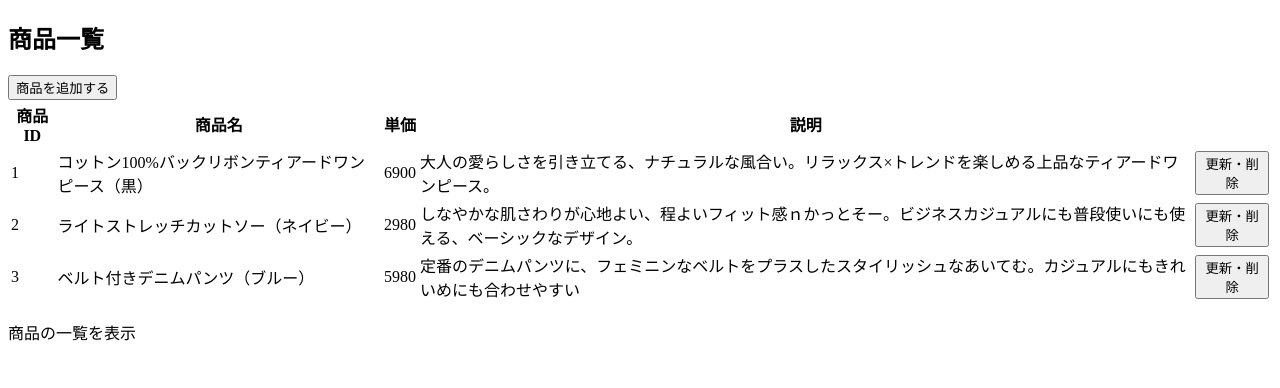
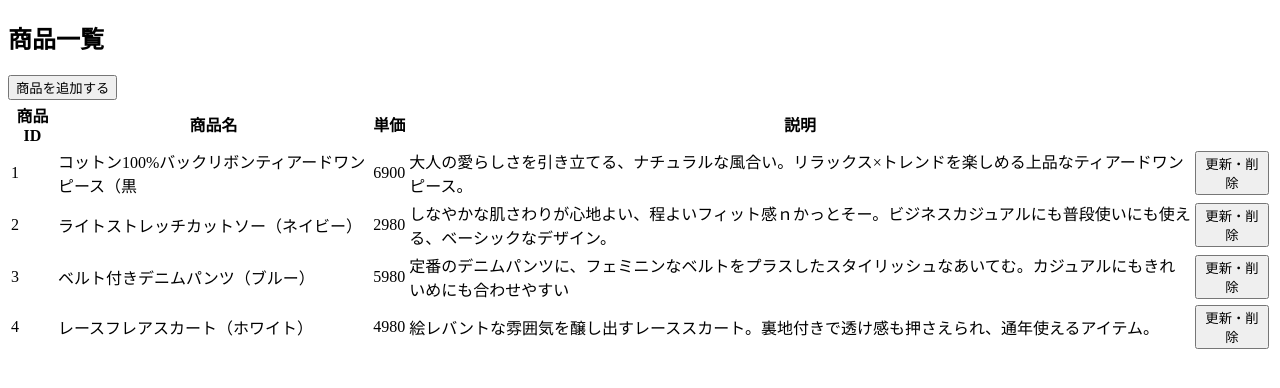
Before and after one commit to re2osushi8888/study-fullstack-web-dev, a Next.js app in the folder frontend/: page /inventory/products in a window 1280 px wide. Shown: the top 388 px of the page. Built offline with nearby package versions, Linux system fonts and the light colour scheme.

Commit message:
chapter 5-3-2

```diff
--- a/frontend/app/inventory/products/page.tsx
+++ b/frontend/app/inventory/products/page.tsx
@@ -1,4 +1,22 @@
+'use client'
+
+import { useEffect, useState } from 'react';
+import productsData from "./sample/dummy_products.json";
+
+type ProductData = {
+  id: number;
+  name: string;
+  price: number;
+  description: string;
+};
+
 export default function Page() {
+  const [data, setData] = useState<Array<ProductData>>([])
+
+  useEffect(() => {
+    setData(productsData)
+  }, [])
+
   return (
     <div>
       <h2>商品一覧</h2>
@@ -14,30 +32,17 @@ export default function Page() {
           </tr>
         </thead>
         <tbody>
-          <tr>
-            <td>1</td>
-            <td>コットン100%バックリボンティアードワンピース（黒）</td>
-            <td>6900</td>
-            <td>大人の愛らしさを引き立てる、ナチュラルな風合い。リラックス×トレンドを楽しめる上品なティアードワンピース。</td>
+          {data.map((data:any) =>
+          <tr key={data.id}>
+            <td>{data.id}</td>
+            <td>{data.name}</td>
+            <td>{data.price}</td>
+            <td>{data.description}</td>
             <td><button>更新・削除</button></td>
           </tr>
-          <tr>
-            <td>2</td>
-              <td>ライトストレッチカットソー（ネイビー）</td>
-              <td>2980</td>
-              <td>しなやかな肌さわりが心地よい、程よいフィット感ｎかっとそー。ビジネスカジュアルにも普段使いにも使える、ベーシックなデザイン。</td>
-              <td><button>更新・削除</button></td>
-          </tr>
-          <tr>
-            <td>3</td>
-              <td>ベルト付きデニムパンツ（ブルー）</td>
-              <td>5980</td>
-              <td>定番のデニムパンツに、フェミニンなベルトをプラスしたスタイリッシュなあいてむ。カジュアルにもきれいめにも合わせやすい</td>
-              <td><button>更新・削除</button></td>
-          </tr>
+          )}
         </tbody>
       </table>
-        <p>商品の一覧を表示</p>
     </div>
   )
 }
--- /dev/null
+++ b/frontend/app/inventory/products/sample/dummy_products.json
@@ -0,0 +1,26 @@
+[
+  {
+    "id": 1,
+    "name": "コットン100%バックリボンティアードワンピース（黒",
+    "price": 6900,
+    "description": "大人の愛らしさを引き立てる、ナチュラルな風合い。リラックス×トレンドを楽しめる上品なティアードワンピース。"
+  },
+  {
+    "id": 2,
+    "name": "ライトストレッチカットソー（ネイビー）",
+    "price": 2980,
+    "description": "しなやかな肌さわりが心地よい、程よいフィット感ｎかっとそー。ビジネスカジュアルにも普段使いにも使える、ベーシックなデザイン。"
+  },
+  {
+    "id": 3,
+    "name": "ベルト付きデニムパンツ（ブルー）",
+    "price": 5980,
+    "description": "定番のデニムパンツに、フェミニンなベルトをプラスしたスタイリッシュなあいてむ。カジュアルにもきれいめにも合わせやすい"
+  },
+  {
+    "id": 4,
+    "name": "レースフレアスカート（ホワイト）",
+    "price": 4980,
+    "description": "絵レバントな雰囲気を醸し出すレーススカート。裏地付きで透け感も押さえられ、通年使えるアイテム。"
+  }
+]
```
